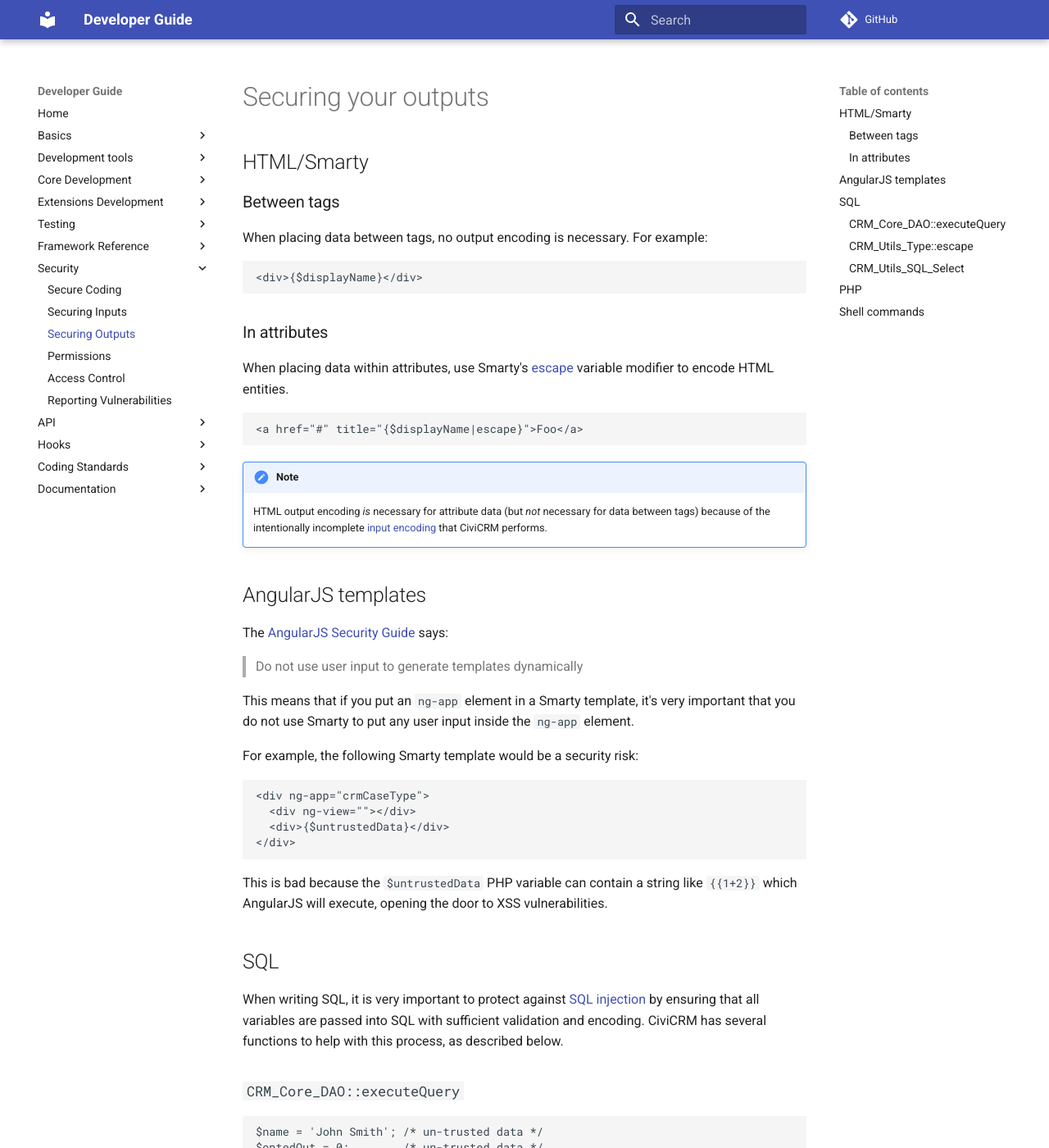
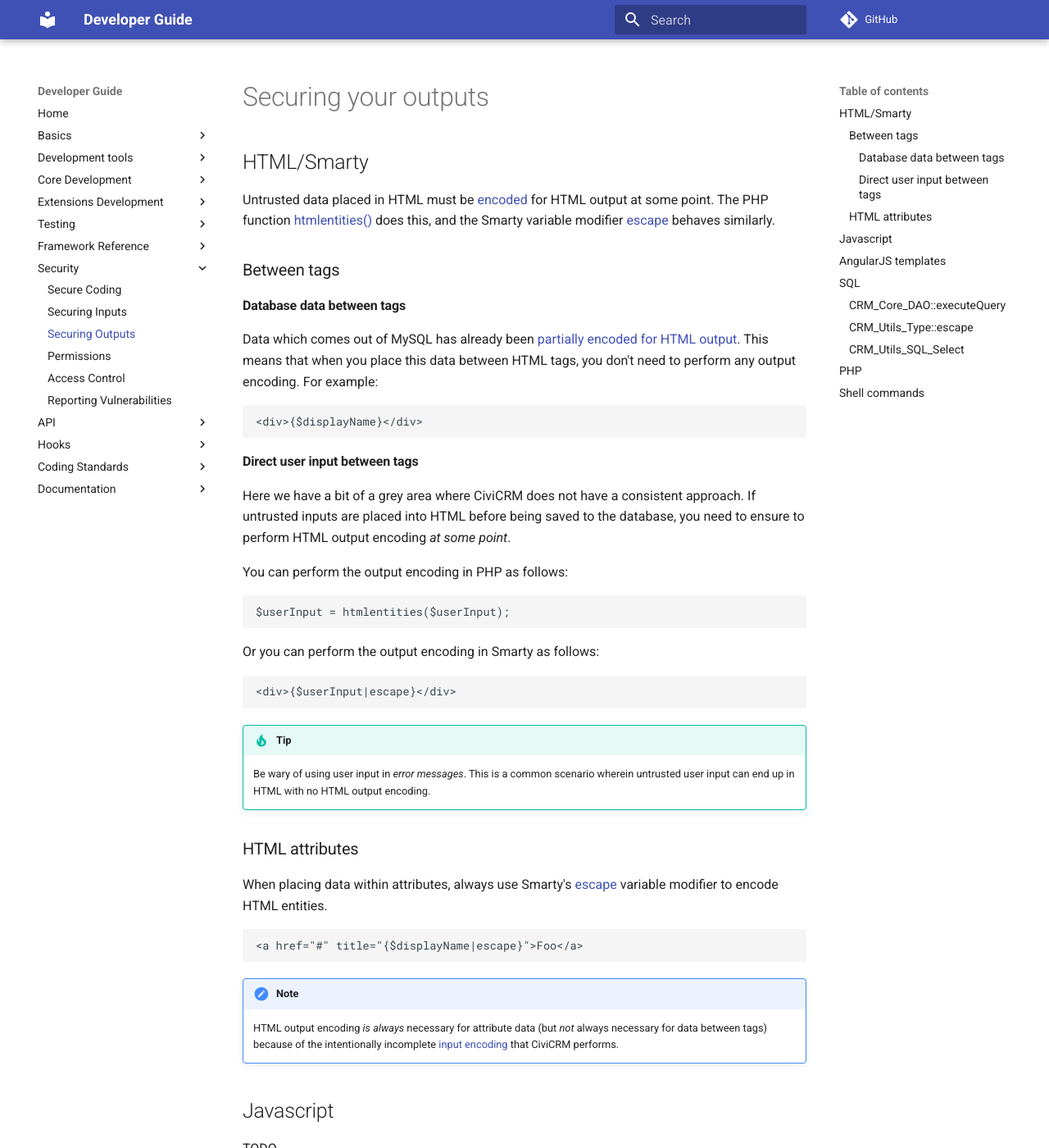
Before and after one commit to civicrm/civicrm-dev-docs, an MkDocs documentation site: the page built from docs/security/outputs.md, in a window 1280 px wide and 1400 px high. Shown: the whole window at 82% size. Built offline with MkDocs 1.6.1 and Material for MkDocs 9.7.7, drawn with Linux system fonts in a browser that asks for light colours; comment, search, counter and statistics services are not loaded; old or Windows-style settings are respelled for this version of MkDocs.

Commit message:
Security - Improve "HTML output" content

````diff
--- a/docs/security/outputs.md
+++ b/docs/security/outputs.md
@@ -2,24 +2,51 @@
 
 ## HTML/Smarty {:#html}
 
-### Between tags {:#between-tags}
+Untrusted data placed in HTML must be [encoded](/security/index.md#encoding) for HTML output at some point. The PHP function [htmlentities()](http://php.net/manual/en/function.htmlentities.php) does this, and the Smarty variable modifier [escape](https://www.smarty.net/docsv2/en/language.modifier.escape) behaves similarly.
 
-When placing data between tags, no output encoding is necessary. For example:
+### Between tags {:#db-between-tags}
+
+#### Database data between tags {:#db-between-tags}
+
+Data which comes out of MySQL has already been [partially encoded for HTML output](/security/inputs.md#input-encoding). This means that when you place this data between HTML tags, you don't need to perform any output encoding. For example:
 
 ```html
 <div>{$displayName}</div>
 ```
 
-### In attributes {:#in-attributes}
+#### Direct user input between tags {:#inputs-between-tags}
 
-When placing data within attributes, use Smarty's [escape](https://www.smarty.net/docsv2/en/language.modifier.escape) variable modifier to encode HTML entities.
+Here we have a bit of a grey area where CiviCRM does not have a consistent approach. If untrusted inputs are placed into HTML before being saved to the database, you need to ensure to perform HTML output encoding *at some point*.
+
+You can perform the output encoding in PHP as follows:
+
+```php
+$userInput = htmlentities($userInput);
+```
+
+Or you can perform the output encoding in Smarty as follows:
+
+```html
+<div>{$userInput|escape}</div>
+```
+
+!!! tip
+    Be wary of using user input in *error messages*. This is a common scenario wherein untrusted user input can end up in HTML with no HTML output encoding.
+
+### HTML attributes {:#in-attributes}
+
+When placing data within attributes, always use Smarty's [escape](https://www.smarty.net/docsv2/en/language.modifier.escape) variable modifier to encode HTML entities.
 
 ```html
 <a href="#" title="{$displayName|escape}">Foo</a>
 ```
 
 !!! note
-    HTML output encoding *is* necessary for attribute data (but *not* necessary for data between tags) because of the intentionally incomplete [input encoding](/security/inputs.md#input-encoding) that CiviCRM performs.
+    HTML output encoding *is always* necessary for attribute data (but *not* always necessary for data between tags) because of the intentionally incomplete [input encoding](/security/inputs.md#input-encoding) that CiviCRM performs.
+
+## Javascript {:#in-javascript}
+
+TODO
 
 ## AngularJS templates {:#angularjs}
 
````
Also changed, not shown: docs/security/index.md (+1 -1 lines), docs/security/inputs.md (+3 -1 lines).
